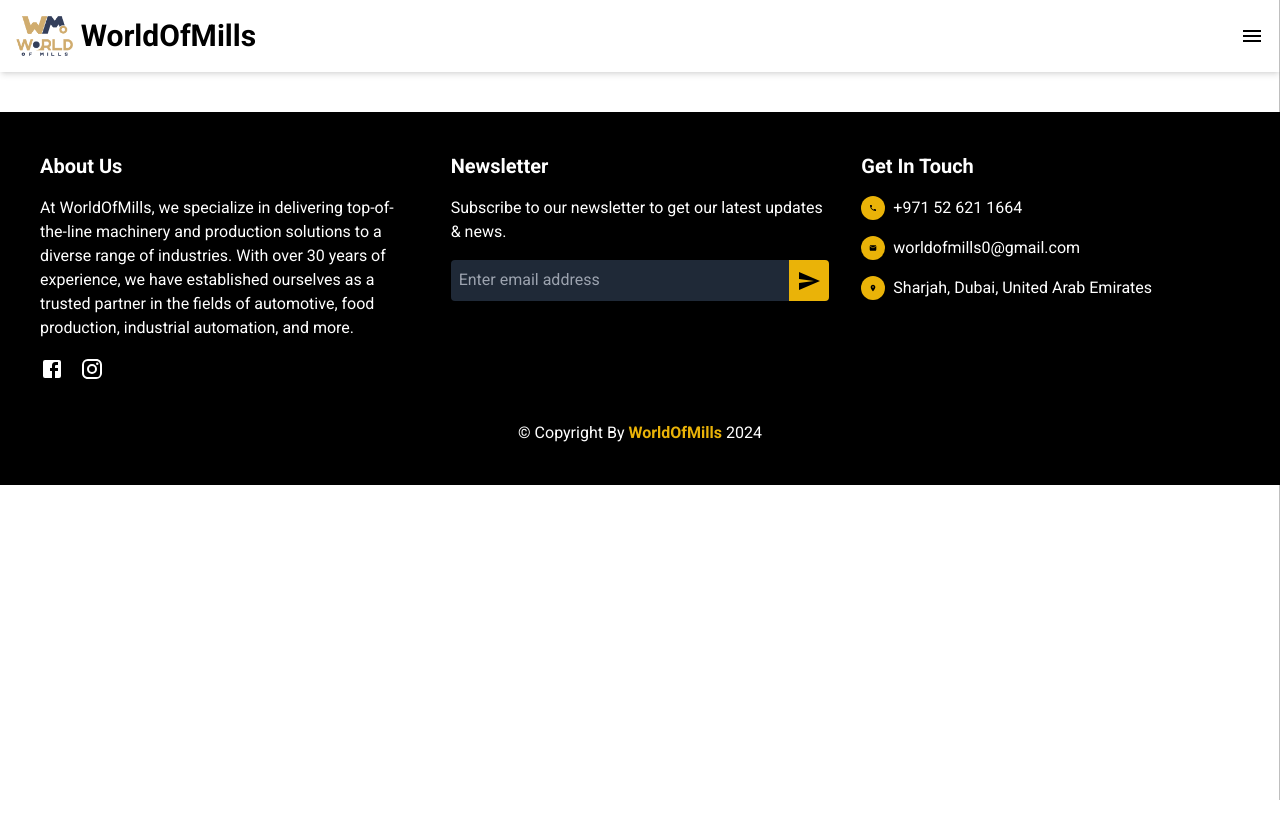
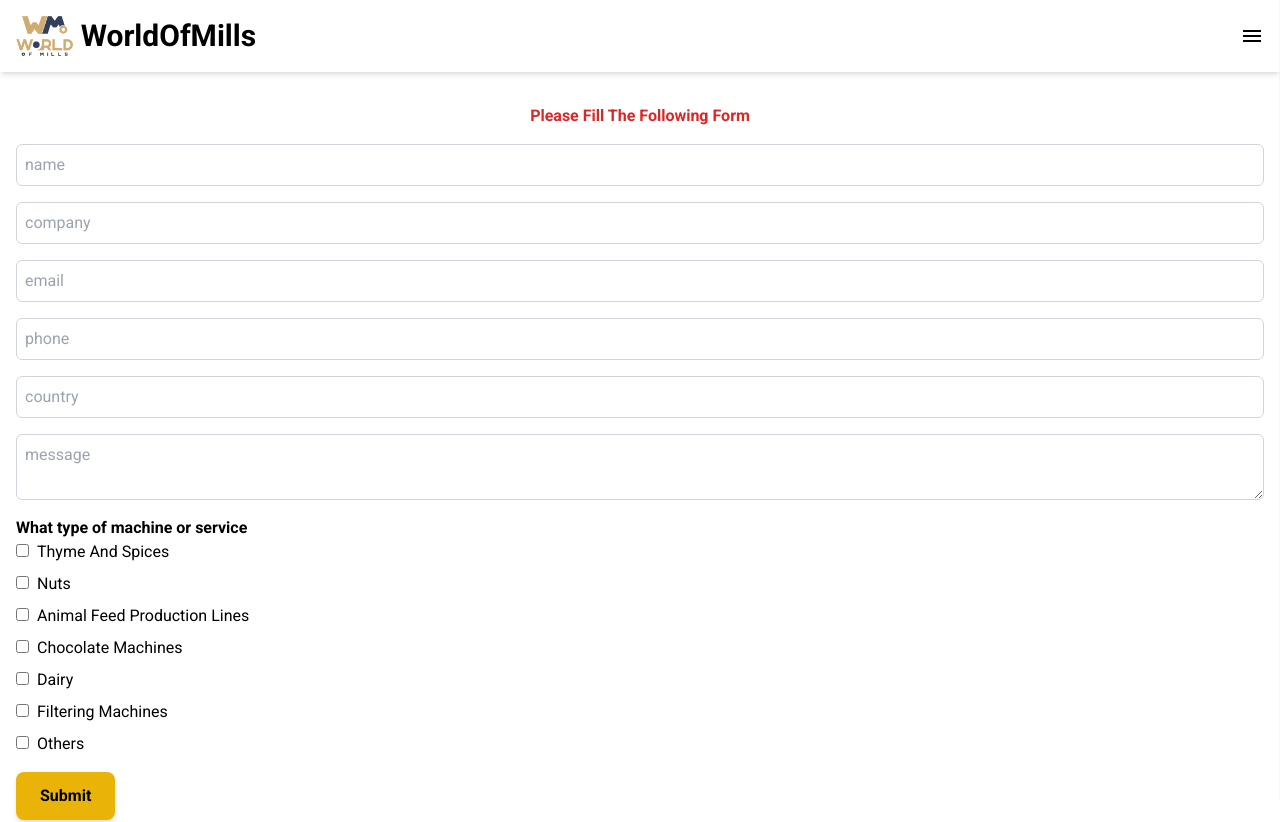
Before and after one commit to GeorgioCharro/worldofmills.v2, a React (Create React App) app: page /contact-form in a window 1280 px wide. Shown: the top 822 px of the page. Before the commit the page ends 800 px from the top, so only its background shows below. Built offline with nearby package versions, Linux system fonts and the light colour scheme.

Commit message:
Changes in Pages/Added Animation

```diff
--- a/package.json
+++ b/package.json
@@ -10,7 +10,9 @@
     "@testing-library/jest-dom": "^5.17.0",
     "@testing-library/react": "^13.4.0",
     "@testing-library/user-event": "^13.5.0",
+    "emailjs-com": "^3.2.0",
     "firebase": "^10.12.1",
+    "framer-motion": "^11.2.6",
     "i18next": "^23.11.5",
     "i18next-browser-languagedetector": "^8.0.0",
     "react": "^18.3.1",
@@ -46,6 +48,8 @@
     ]
   },
   "devDependencies": {
+    "@babel/plugin-proposal-private-property-in-object": "^7.21.11",
+    "@babel/plugin-transform-private-property-in-object": "^7.24.6",
     "autoprefixer": "^10.4.19",
     "postcss": "^8.4.38",
     "tailwindcss": "^3.4.3"
--- a/src/App.js
+++ b/src/App.js
@@ -1,24 +1,24 @@
-
 import Header from "./components/Header";
 import Home from "./pages/Home";
 import { BrowserRouter as Router, Route, Routes } from 'react-router-dom';
 import Footer from "./components/Footer";
 import { LanguageProvider } from "./contexts/LanguageContext";
-import  Category  from "./pages/Category";
+import Category from "./pages/Category";
+import ContactForm from "./pages/ContactForm";
+
 function App() {
-  return (<>
+  return (
+    <Router>
       <LanguageProvider>
-  <Header/>
-  <Router>
+        <Header />
         <Routes>
           <Route path="/" element={<Home />} />
           <Route path="/category/:machineCategory" element={<Category />} />
+          <Route path="/contact-form" element={<ContactForm />} />
         </Routes>
-    </Router>
         <Footer />
       </LanguageProvider>
-  </>
-
+    </Router>
   );
 }
 
--- a/src/components/Header.jsx
+++ b/src/components/Header.jsx
@@ -5,6 +5,8 @@
 import EmailIcon from '@mui/icons-material/Email';
 import PhoneIcon from '@mui/icons-material/Phone';
 import { LanguageContext } from '../contexts/LanguageContext';
+import { t } from 'i18next';
+import { Link } from 'react-router-dom';
 
 function Header() {
   const [sidebarOpen, setSidebarOpen] = useState(false);
@@ -33,7 +35,7 @@
         <div className="flex items-center">
           <img src={Logo} alt="Logo" className="h-10 w-auto" />
           <span className="text-3xl font-bold text-black ml-2">
-            <p>WorldOfMills</p>
+           <Link to={'/'}><p>WorldOfMills</p></Link>
           </span>
         </div>
         <div className="flex items-center space-x-4">
@@ -50,8 +52,19 @@
           <h2 className="text-2xl font-bold">Menu</h2>
           <CloseIcon className="cursor-pointer" onClick={toggleSidebar} />
         </div>
-        <ul className="p-4 space-y-4 font-semibold text-xl ml-4">
-          <li>Home</li>
+        <ul className="p-4 space-y-4 font-semibold text-lg ml-4">
+          <li><Link to={'/'}>{t('Home')}</Link></li>
+          <li> <button onClick={handleContactUsClick}>{t('Contact Us')}</button></li>
+          <li>{t('Catalogue')}</li>
+          <li className='m-4 text-sm'><Link to={'/category/Thyme%20and%20Spices'}>{t('Thyme And Spices')}</Link></li>
+          <li className='m-4 text-sm'><Link to={'/category/Nuts'}>{t('Nuts')}</Link></li>
+          <li className='m-4 text-sm'><Link to={'/category/Feeder'}>{t('Animal Feed Production Lines')}</Link></li>
+          <li className='m-4 text-sm'><Link to={'/category/Chocolate'}>{t('Chocolate Machines')}</Link></li>
+          <li className='m-4 text-sm'><Link to={'/category/Dairy'}>{t('Dairy')}</Link></li>
+          <li className='m-4 text-sm'><Link to={'/category/Filling'}>{t('Filtering Machines')}</Link></li>
+          <li className='m-4 text-sm'><Link to={'/category/Others'}>{('Others')}</Link></li>
+
+
         </ul>
         <button onClick={handleButtonClick} className="text-lg font-bold ml-4">
           {language === 'en' ? 'Arabic' : 'English'}
@@ -66,9 +79,9 @@
             <p>+971 52 621 1664</p>
           </div>
           <div className="flex justify-center">
-            <button className="bg-yellow-500 text-white font-bold p-4 rounded-lg mt-4" onClick={handleContactUsClick}>
-              Contact Us
-            </button>
+            <Link className="bg-yellow-500 text-white font-bold p-4 rounded-lg mt-4" to={'/contact-form'} >
+              {t('Get a Quote')}
+            </Link>
           </div>
         </div>
       </div>
--- a/src/locales/ar/translation.json
+++ b/src/locales/ar/translation.json
@@ -53,11 +53,21 @@
   "What are the warranty terms for the machines?": "ما هي شروط الضمان للآلات؟",
   "All machines Food Machinery Manufacturing Company are guaranteed for a minimum of 3 years": "جميع الآلات من شركة تصنيع آلات الغذاء مضمونة لمدة لا تقل عن 3 سنوات",
   "about_us": "من نحن",
-  "footer_about_text": "في WorldOfMills، نحن متخصصون في تقديم حلول الماكينات والإنتاج من الطراز الأول لمجموعة متنوعة من الصناعات. مع أكثر من 30 عامًا من الخبرة، أثبتنا أنفسنا كشريك موثوق في مجالات السيارات، إنتاج الأغذية، الأتمتة الصناعية، وأكثر من ذلك.",
+  "footer_about_text": "تأسست شركة عالم الطواحين في لبنان ثم انتقلت إلى دبي وهي شركة متخصصة في صناعة الماكينات الغذائية. من خلال سنوات من الخبرة والتفاني، أثبتنا أنفسنا كشركة موثوقة في هذا المجال. نحن نقدم حلول مبتكرة وعالية الجودة تلبي احتياجات عملائنا المتنوعة. بفضل فريقنا المحترف والتزامنا بالجودة، نواصل التوسع والنمو في الأسواق العالمية.",
   "newsletter": "النشرة الإخبارية",
   "newsletter_text": "اشترك في نشرتنا الإخبارية للحصول على آخر التحديثات والأخبار.",
   "enter_email": "أدخل عنوان البريد الإلكتروني",
   "get_in_touch": "ابقى على تواصل",
   "copyright": "© حقوق النشر بواسطة",
-  "Sharjah, Dubai, United Arab Emirates": "الشارقة، دبي، الإمارات العربية المتحدة"
+  "Sharjah, Dubai, United Arab Emirates": "الشارقة، دبي، الإمارات العربية المتحدة",
+  "innovative_food_processing_solutions": "حلول مبتكرة لمعالجة الأغذية",
+  "advanced_machinery_modern_food_industry": "آلات متقدمة لصناعة الأغذية الحديثة",
+  "Manufacturing Complete Food Production Lines": "تصنيع خطوط إنتاج الأغذية الكاملة",
+  "Home": "الرئيسية",
+  "Contact Us": "اتصل بنا",
+  "Catalogue": "الكتالوج",
+  "Get a Quote": "احصل على عرض سعر",
+  "Please Fill The Following Form": "يرجى ملء النموذج التالي",
+  "Submit": "إرسال",
+  "What type of machine or service": "نوع الآلة أو الخدمة"
 }
--- a/src/locales/en/translation.json
+++ b/src/locales/en/translation.json
@@ -53,11 +53,21 @@
   "What are the warranty terms for the machines?": "What are the warranty terms for the machines?",
   "All machines Food Machinery Manufacturing Company are guaranteed for a minimum of 3 years": "All machines from Food Machinery Manufacturing Company are guaranteed for a minimum of 3 years",
   "about_us": "About Us",
-  "footer_about_text": "At WorldOfMills, we specialize in delivering top-of-the-line machinery and production solutions to a diverse range of industries. With over 30 years of experience, we have established ourselves as a trusted partner in the fields of automotive, food production, industrial automation, and more.",
+  "footer_about_text": "WorldOfMills was founded in Lebanon, then moved to Dubai, and specializes in the food machinery industry. Through years of experience and dedication, we have established ourselves as a trusted company in this field. We provide innovative and high-quality solutions that meet the diverse needs of our clients. With our professional team and commitment to quality, we continue to expand and grow in global markets.",
   "newsletter": "Newsletter",
   "newsletter_text": "Subscribe to our newsletter to get our latest updates & news.",
   "enter_email": "Enter email address",
   "get_in_touch": "Get In Touch",
   "copyright": "© Copyright By",
-  "Sharjah, Dubai, United Arab Emirates": "Sharjah, Dubai, United Arab Emirates"
+  "Sharjah, Dubai, United Arab Emirates": "Sharjah, Dubai, United Arab Emirates",
+  "innovative_food_processing_solutions": "Innovative Food Processing Solutions",
+  "advanced_machinery_modern_food_industry": "Advanced Machinery for the Modern Food Industry",
+  "Manufacturing Complete Food Production Lines": "Manufacturing Complete Food Production Lines",
+  "Home": "Home",
+  "Contact Us": "Contact Us",
+  "Catalogue": "Catalogue",
+  "Get a Quote": "Get a Quote",
+  "Please Fill The Following Form": "Please Fill The Following Form",
+  "Submit": "Submit",
+  "What type of machine or service": "What type of machine or service"
 }
--- /dev/null
+++ b/src/pages/ContactForm.jsx
@@ -0,0 +1,206 @@
+import React, { useState } from 'react';
+import emailjs from 'emailjs-com';
+import { t } from 'i18next';
+
+const ContactForm = () => {
+  const [formData, setFormData] = useState({
+    name: '',
+    company: '',
+    email: '',
+    phone: '',
+    country: '',
+    message: '',
+    options: {
+      thymeAndSpices: false,
+      nuts: false,
+      animalFeed: false,
+      chocolateMachines: false,
+      dairy: false,
+      filteringMachines: false,
+      others: false,
+    },
+  });
+
+  const handleChange = (e) => {
+    const { name, value, type, checked } = e.target;
+    if (type === 'checkbox') {
+      setFormData({
+        ...formData,
+        options: { ...formData.options, [name]: checked },
+      });
+    } else {
+      setFormData({ ...formData, [name]: value });
+    }
+  };
+
+  const handleSubmit = (e) => {
+    e.preventDefault();
+    const serviceID = 'your_service_id';
+    const templateID = 'your_template_id';
+    const userID = 'your_user_id';
+
+    emailjs.send(serviceID, templateID, formData, userID)
+      .then((response) => {
+        console.log('SUCCESS!', response.status, response.text);
+      })
+      .catch((err) => {
+        console.error('FAILED...', err);
+      });
+  };
+
+  return (
+    <form onSubmit={handleSubmit} className="space-y-4 p-4">
+      <h2 className="text-center text-red-600 font-bold mt-4">{t('Please Fill The Following Form')}</h2>
+      <div>
+        <input
+          type="text"
+          name="name"
+          placeholder="name"
+          value={formData.name}
+          onChange={handleChange}
+          className="block w-full p-2 border border-gray-300 rounded-md"
+          required
+        />
+      </div>
+      <div>
+        <input
+          type="text"
+          name="company"
+          placeholder="company"
+          value={formData.company}
+          onChange={handleChange}
+          className="block w-full p-2 border border-gray-300 rounded-md"
+          required
+        />
+      </div>
+      <div>
+        <input
+          type="email"
+          name="email"
+          placeholder="email"
+          value={formData.email}
+          onChange={handleChange}
+          className="block w-full p-2 border border-gray-300 rounded-md"
+          required
+        />
+      </div>
+      <div>
+        <input
+          type="text"
+          name="phone"
+          placeholder="phone"
+          value={formData.phone}
+          onChange={handleChange}
+          className="block w-full p-2 border border-gray-300 rounded-md"
+          required
+        />
+      </div>
+      <div>
+        <input
+          type="text"
+          name="country"
+          placeholder="country"
+          value={formData.country}
+          onChange={handleChange}
+          className="block w-full p-2 border border-gray-300 rounded-md"
+          required
+        />
+      </div>
+      <div>
+        <textarea
+          name="message"
+          placeholder="message"
+          value={formData.message}
+          onChange={handleChange}
+          className="block w-full p-2 border border-gray-300 rounded-md"
+          required
+        />
+      </div>
+      <div>
+        <p className="font-semibold">{t('What type of machine or service')}</p>
+        <div className="space-y-2">
+          <label className="block">
+            <input
+              type="checkbox"
+              name="thymeAndSpices"
+              checked={formData.options.thymeAndSpices}
+              onChange={handleChange}
+              className="mr-2"
+            />
+            {t('Thyme And Spices')}
+          </label>
+          <label className="block">
+            <input
+              type="checkbox"
+              name="nuts"
+              checked={formData.options.nuts}
+              onChange={handleChange}
+              className="mr-2"
+            />
+            {t('Nuts')}
+          </label>
+          <label className="block">
+            <input
+              type="checkbox"
+              name="animalFeed"
+              checked={formData.options.animalFeed}
+              onChange={handleChange}
+              className="mr-2"
+            />
+            {t('Animal Feed Production Lines')}
+          </label>
+          <label className="block">
+            <input
+              type="checkbox"
+              name="chocolateMachines"
+              checked={formData.options.chocolateMachines}
+              onChange={handleChange}
+              className="mr-2"
+            />
+            {t('Chocolate Machines')}
+          </label>
+          <label className="block">
+            <input
+              type="checkbox"
+              name="dairy"
+              checked={formData.options.dairy}
+              onChange={handleChange}
+              className="mr-2"
+            />
+            {t('Dairy')}
+          </label>
+          <label className="block">
+            <input
+              type="checkbox"
+              name="filteringMachines"
+              checked={formData.options.filteringMachines}
+              onChange={handleChange}
+              className="mr-2"
+            />
+            {t('Filtering Machines')}
+          </label>
+          <label className="block">
+            <input
+              type="checkbox"
+              name="others"
+              checked={formData.options.others}
+              onChange={handleChange}
+              className="mr-2"
+            />
+            {t('Others')}
+          </label>
+        </div>
+      </div>
+      <div>
+        <button
+          type="submit"
+          className="px-6 py-3 bg-yellow-500 text-black font-semibold rounded-lg shadow-md hover:bg-yellow-600 focus:outline-none focus:ring-2 focus:ring-yellow-500 focus:ring-opacity-75"
+        >
+          {t('Submit')}
+        </button>
+      </div>
+    </form>
+  );
+};
+
+export default ContactForm;
```
Also changed, not shown: src/components/AnimatedNumber.jsx (added, +52 -0 lines), src/pages/Home.jsx (+11 -9 lines), src/assets/AboutUs6.svg (added), 1 other file (tests, documents, lock files or other folders). Lines whose indentation alone changed are shown as unchanged.
